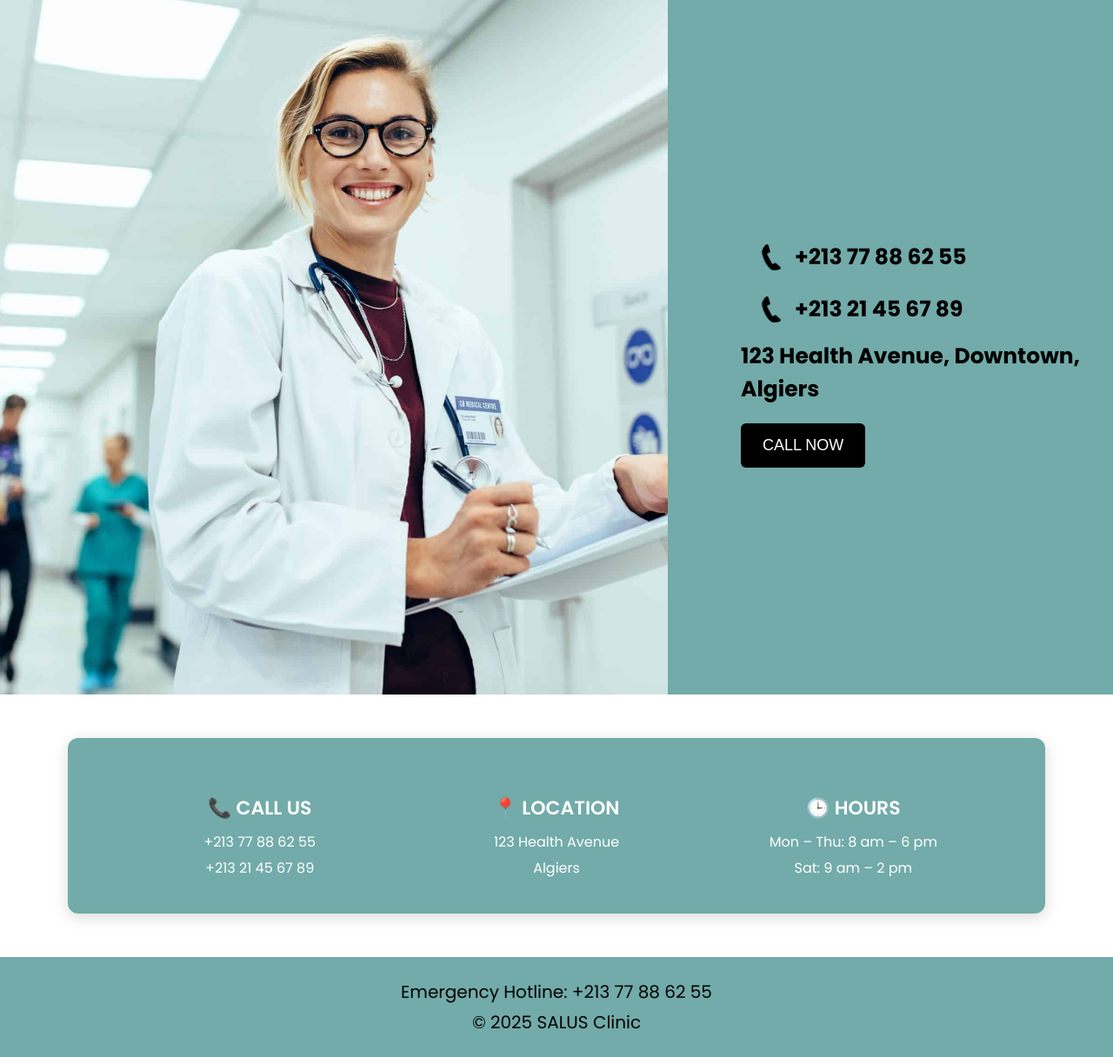
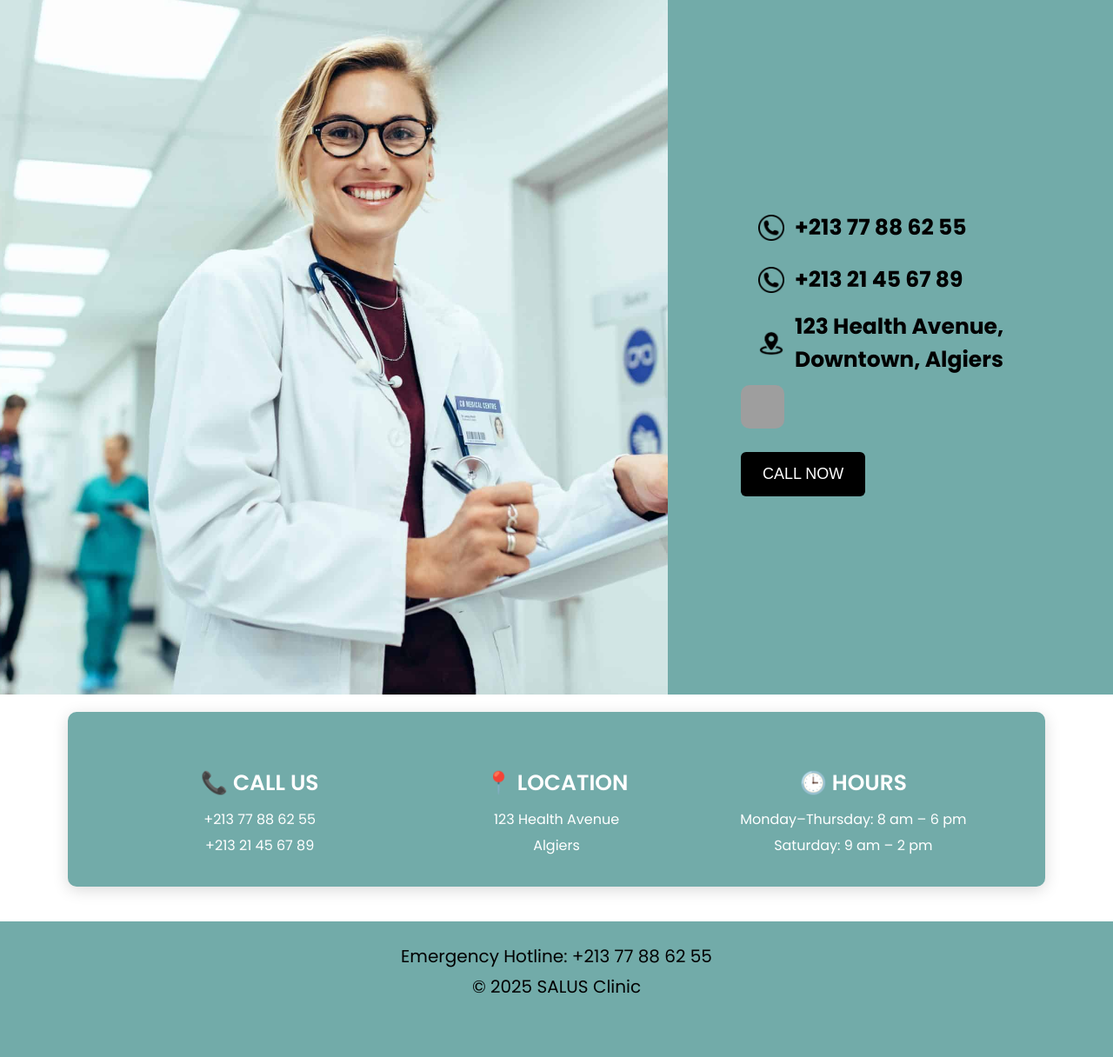
Before and after one commit to rahmaserinedjouima/medical-clinical-website-, a PHP site: page /contact.html in a window 1280 px wide. Shown: the part 101-1317 px from the top of the page at 87% size. After the commit the page ends 1244 px from the top, so only its background shows below. Run offline with PHP 8.4, Linux system fonts and the light colour scheme; grey boxes are pictures that could not be loaded.

Commit message:
third modifications

```diff
--- a/contact.html
+++ b/contact.html
@@ -29,8 +29,7 @@
     </nav>
   </section>
 
-<!-- CONTACT PAGE MAIN SECTION -->
-<section class="contact-hero">
+<section class="contact">
   <div class="contact-image"></div>
 
   <div class="contact-details">
@@ -42,16 +41,28 @@
       <img src="phone.png" alt="phone icon" class="phone">
       <h2>+213 21 45 67 89</h2>
     </div>
-    <h2>123 Health Avenue, Downtown, Algiers</h2>
+      <div class="phone-icon">
+      <img src="gps.png" alt="phone icon" class="phone">
+       <h2>123 Health Avenue, Downtown, Algiers</h2>
+
+    </div>
+    <div class="map-container">
+  <iframe
+    src="https://www.google.com/maps/embed?pb=!1m18!1m12!1m3!1d3875.12345!2d3.12345!3d36.12345!2m3!1f0!2f0!3f0!3m2!1i1024!2i768!4f13.1!3m3!1m2!1s0x12345%3A0x67890!2sSALUS%20Clinic!5e0!3m2!1sen!2sdz!4v1234567890"
+    width="600"
+    height="450"
+    style="border:0;"
+    allowfullscreen=""
+    loading="lazy">
+  </iframe>
+</div>
     <button class="call-btn">CALL NOW</button>
   </div>
 </section>
 
 
-<!-- INFO BOXES -->
-<!-- BLUE INFO BOX -->
-<section class="contact-blue-wrapper">
-    <div class="contact-blue-box">
+<section class="contact-wrapper">
+    <div class="contact-box">
         <div class="info-item">
             <h4>📞 CALL US</h4>
             <p>+213 77 88 62 55 </p>
@@ -66,14 +77,13 @@
 
         <div class="info-item">
             <h4>🕒 HOURS</h4>
-            <p>Mon – Thu: 8 am – 6 pm</p>
-            <p>Sat: 9 am – 2 pm</p>
+            <p>Monday–Thursday: 8 am – 6 pm</p>
+            <p>Saturday: 9 am – 2 pm</p>
         </div>
     </div>
 </section>
 
 
-<!-- FOOTER (same HTML, styled by style2.css) -->
 <footer>
     <p>Emergency Hotline: +213 77 88 62 55 </p>
     <p>© 2025 SALUS Clinic</p>
--- a/style2.css
+++ b/style2.css
@@ -1,6 +1,7 @@
 /* Fullscreen Contact Hero Section */body {
     margin: 0;
         font-family: 'Poppins', sans-serif;
+         overflow-x: hidden;
 
 }
 
@@ -43,7 +44,7 @@
     color: rgb(114, 171, 169);
     transform: scale(1.1);
 }
-.contact-hero {
+.contact {
     display: flex;
     align-items: center;
     justify-content: space-between;
@@ -57,31 +58,29 @@
     position: absolute;
     left: 0;
     top: 0;
-    width: 60%;              /* How much of the page the image covers */
+    width: 60%;
     height: 100%;
     background: url('contact-us.jpeg') center/cover no-repeat;
     z-index: 1;
 }
 
-/* Text on top of the image */
 .contact-details {
     position: relative;
-    z-index: 2;              /* Makes sure text is ABOVE image */
-    margin-left: 65%;        /* Push the text to the right side */
+    z-index: 2;
+    margin-left: 65%;
     padding: 20px;
     color: black;
     max-width: 450px;
 }
 
-/* Contact Details Styling */
 .contact-details h2 {
-    margin: 0;  /* removes default h2 margin */
+    margin: 0;
     font-size: 25px;
 }
 .phone {
-    width: 30px;       /* adjust size */
-    height: 30px;      /* adjust size */
-    vertical-align: middle;  /* aligns image with text */
+    width: 30px;
+    height: 30px;
+    vertical-align: middle;
     margin: 10px;
 }
 .phone-icon {
@@ -95,8 +94,12 @@
     font-size: 18px;
     margin: 10px 0;
 }
-
-/* Call Button */
+.map-container iframe {
+  width: 50px;
+  height: 50px;
+  border: 0;
+  border-radius: 10px;
+}
 .call-btn {
     margin-top: 20px;
     background: black;
@@ -112,9 +115,8 @@
     background: #00b5ad;
 }
 
-/* Responsive for phones */
 @media (max-width: 800px) {
-    .contact-hero {
+    .contact {
         flex-direction: column;
         height: auto;
     }
@@ -130,12 +132,53 @@
         padding: 20px;
     }
 }
-/* Wrapper to center the box */
-.contact-blue-wrapper {
+.contact-wrapper {
     display: flex;
-    justify-content: center;   /* center horizontally */
-    margin: 50px 0;            /* space from other sections */
+    justify-content: center;
+    margin: 20px 0;
 }
+
+.contact-box {
+    background: rgb(114, 171, 169);
+    width: 80%;
+    max-width: 1100px;
+    padding: 30px 50px;
+    border-radius: 10px;
+    display: flex;
+    justify-content: space-between;
+    align-items: center;
+    color: white;
+    box-shadow: 0 4px 18px rgba(0,0,0,0.15);
+}
+
+.info-item {
+    text-align: center;
+    width: 33%;
+    padding: 0 5px;
+}
+
+.info-item h4 {
+    font-size: 25px;
+    margin-bottom: 10px;
+    font-weight: 600;
+}
+
+.info-item p {
+    font-size: 16px;
+    margin: 5px 0;
+}
+
+@media (max-width: 600px) {
+    .contact-blue-box {
+        flex-direction: column;
+        gap: 25px;
+        padding: 25px 20px;
+    }
+    .info-item {
+        width: 100%;
+    }
+}
+
 
 footer {
     background-color: rgb(114, 171, 169);
@@ -149,47 +192,3 @@ footer {
 footer p {
     margin: 5px 0;
 }
-
-
-.contact-blue-box {
-    background: rgb(114, 171, 169);       /* blue color */
-    width: 80%;
-    max-width: 1100px;
-    padding: 35px 50px;        /* padding inside the box */
-    border-radius: 12px;
-    display: flex;              /* horizontal layout */
-    justify-content: space-between;
-    align-items: center;
-    color: white;
-    box-shadow: 0 4px 18px rgba(0,0,0,0.15);
-}
-
-.info-item {
-    text-align: center;
-    width: 33%;                /* equal width */
-    padding: 0 10px;           /* optional horizontal padding */
-}
-
-.info-item h4 {
-    font-size: 22px;
-    margin-bottom: 10px;
-    font-weight: 600;
-}
-
-/* Text */
-.info-item p {
-    font-size: 16px;
-    margin: 5px 0;
-}
-
-/* Responsive for mobile */
-@media (max-width: 600px) {
-    .contact-blue-box {
-        flex-direction: column;  /* stack vertically on small screens */
-        gap: 25px;
-        padding: 25px 20px;
-    }
-    .info-item {
-        width: 100%;            /* full width on mobile */
-    }
-}
```
Also changed, not shown: about.html (+35 -10 lines), style.css (+111 -81 lines), doctor1.png, doctor2.png, doctor3.png, doctor4.png, doctor5.png, gps.png (added), phone.png.
